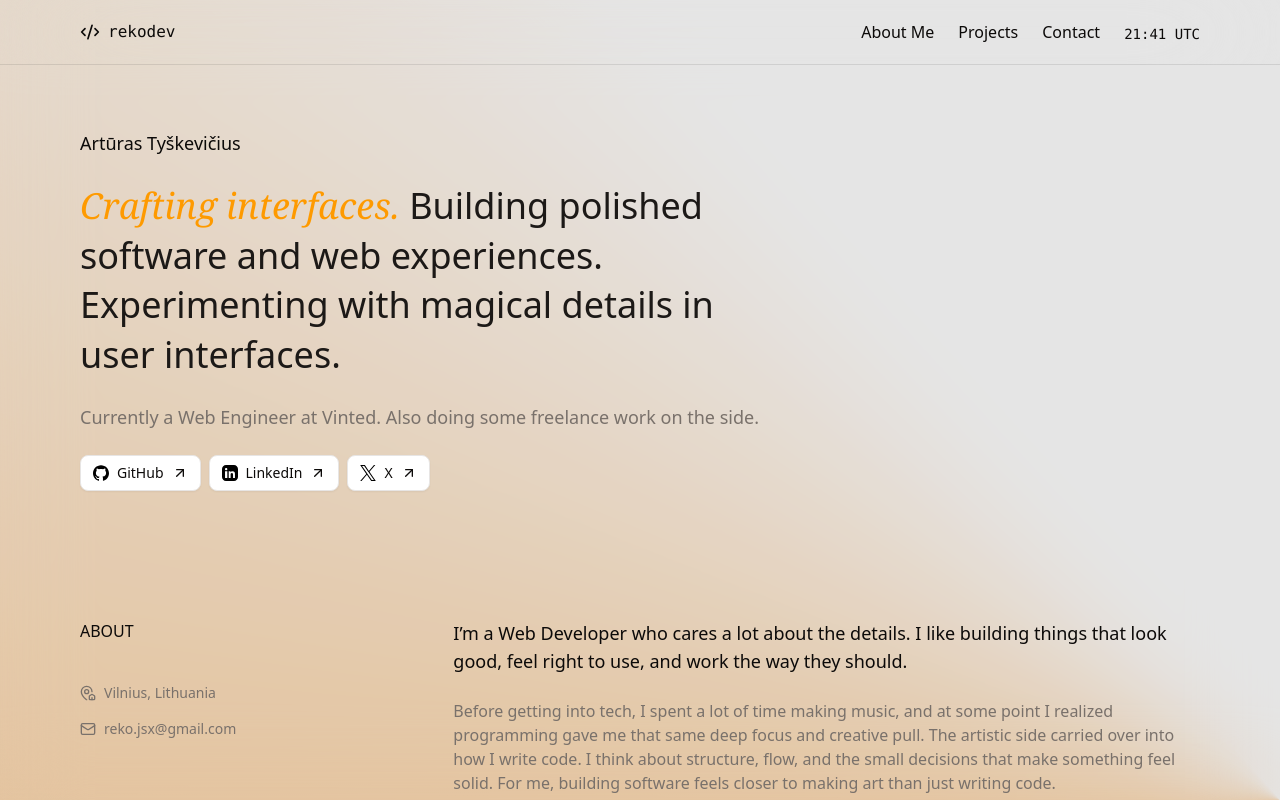
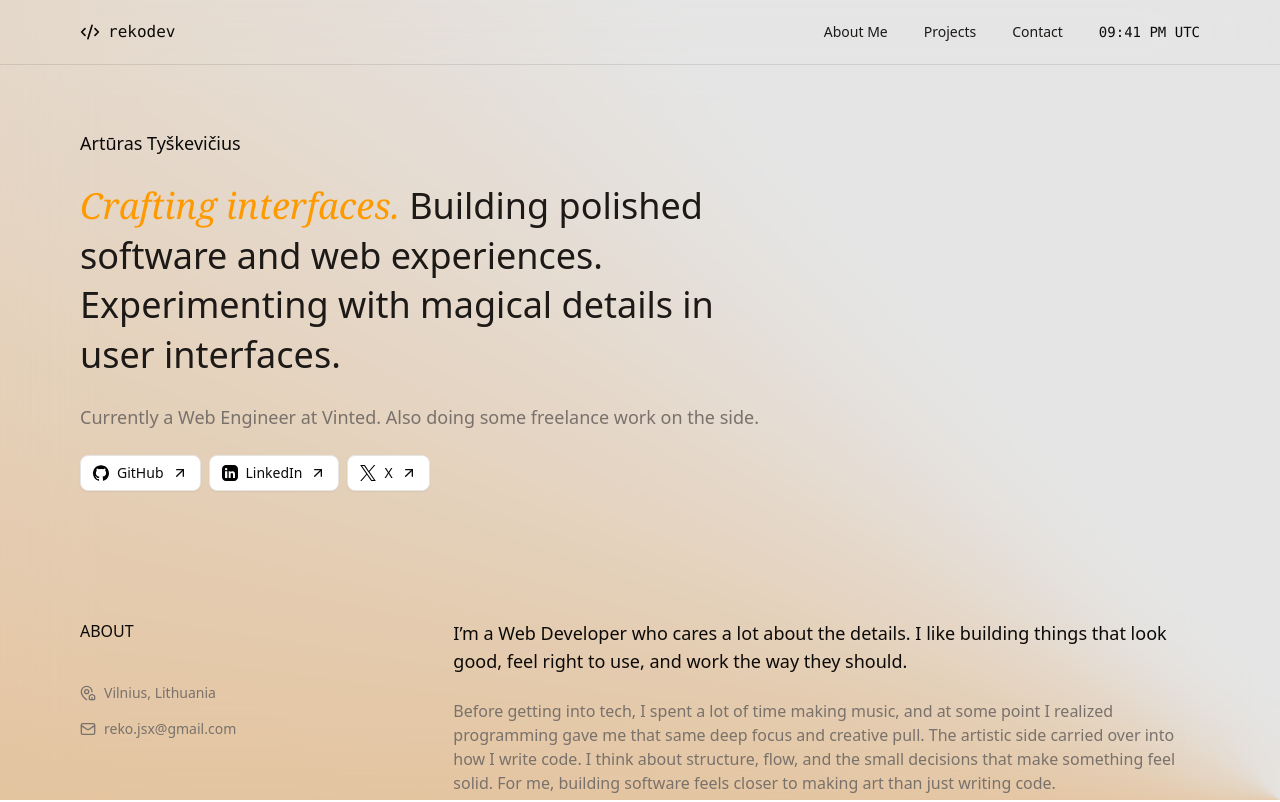
Before and after one commit to rekodev/portfolio, a Next.js app: page / in a window 1280 px wide. Shown: the top 802 px of the page. Built offline with nearby package versions, Linux system fonts and the light colour scheme.

Commit message:
Make header links scroll to respective sections on click

```diff
--- a/app/globals.css
+++ b/app/globals.css
@@ -117,6 +117,9 @@
   * {
     @apply border-border outline-ring/50;
   }
+  html {
+    scroll-behavior: smooth;
+  }
   body {
     @apply bg-background text-foreground;
   }
--- a/components/about-section.tsx
+++ b/components/about-section.tsx
@@ -39,7 +39,7 @@ export default function AboutSection() {
   );
 
   return (
-    <section className="mx-auto flex w-full py-16">
+    <section id="about" className="mx-auto flex w-full py-16">
       <div className="flex w-1/3 flex-col gap-10">
         <h3 className="font-medium uppercase">About</h3>
         <div className="flex flex-col gap-4">
--- a/components/clock.tsx
+++ b/components/clock.tsx
@@ -6,7 +6,6 @@ const formatTime = (date: Date) =>
   date.toLocaleTimeString(undefined, {
     hour: "2-digit",
     minute: "2-digit",
-    hour12: false,
     timeZoneName: "short",
   });
 
@@ -21,5 +20,5 @@ export default function Clock() {
     return () => clearInterval(interval);
   }, []);
 
-  return <p className="font-mono text-sm">{time}</p>;
+  return <p className="ml-4 font-mono text-sm">{time}</p>;
 }
--- a/components/footer.tsx
+++ b/components/footer.tsx
@@ -5,7 +5,7 @@ import { FULL_NAME } from "@/lib/constants";
 
 export default function Footer() {
   return (
-    <footer className="border-accent-foreground/10 border-t">
+    <footer id="contact" className="border-accent-foreground/10 border-t">
       <div className="mx-auto flex w-full max-w-6xl px-4 pt-16 pb-10">
         <h3 className="w-1/3 font-medium uppercase">Contact</h3>
         <div className="flex w-2/3 flex-col gap-10">
--- a/components/header.tsx
+++ b/components/header.tsx
@@ -1,17 +1,39 @@
 import { CodeXml } from "lucide-react";
+import Link from "next/link";
+
+import { Button } from "@/components/ui/button";
 import Clock from "./clock";
 
 export default function Header() {
+  const navLinks = [
+    {
+      href: "#about",
+      text: "About Me",
+    },
+    {
+      href: "#projects",
+      text: "Projects",
+    },
+    {
+      href: "#contact",
+      text: "Contact",
+    },
+  ];
+
+  const renderLink = (href: string, text: string) => (
+    <Button key={href} asChild variant="link">
+      <Link href={href}>{text}</Link>
+    </Button>
+  );
+
   return (
     <div className="border-accent-foreground/10 sticky top-0 w-full border-b backdrop-blur-3xl">
       <div className="mx-auto flex h-16 max-w-6xl items-center justify-between px-4">
         <p className="flex items-center gap-2 font-mono font-medium">
           <CodeXml className="h-5 w-5" /> rekodev
         </p>
-        <div className="flex items-end gap-6">
-          <div className="font-medium">About Me</div>
-          <div className="font-medium">Projects</div>
-          <div className="font-medium">Contact</div>
+        <div className="flex items-center gap-1">
+          {navLinks.map((link) => renderLink(link.href, link.text))}
           <Clock />
         </div>
       </div>
--- a/components/projects-section.tsx
+++ b/components/projects-section.tsx
@@ -1,3 +1,3 @@
 export default function ProjectsSection() {
-  return <div>Projects Section</div>;
+  return <section id="projects">Projects Section</section>;
 }
```
